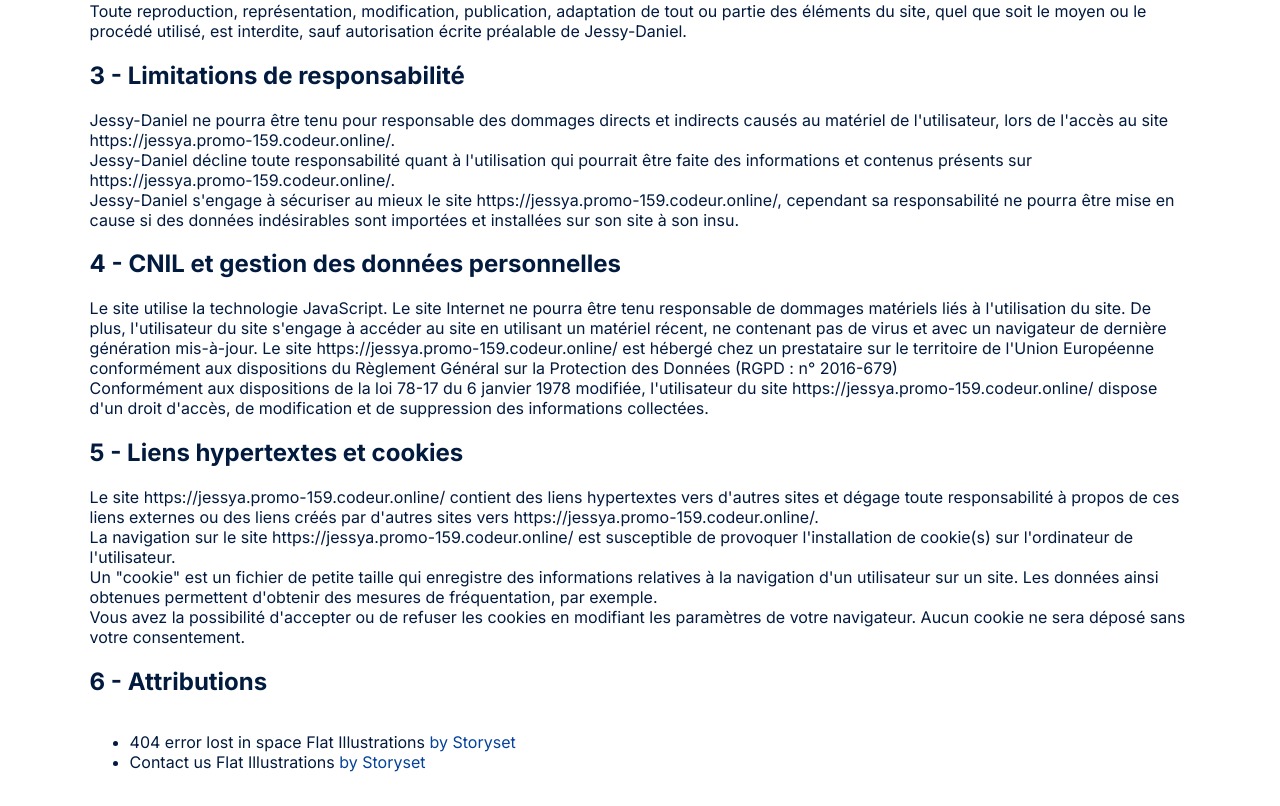
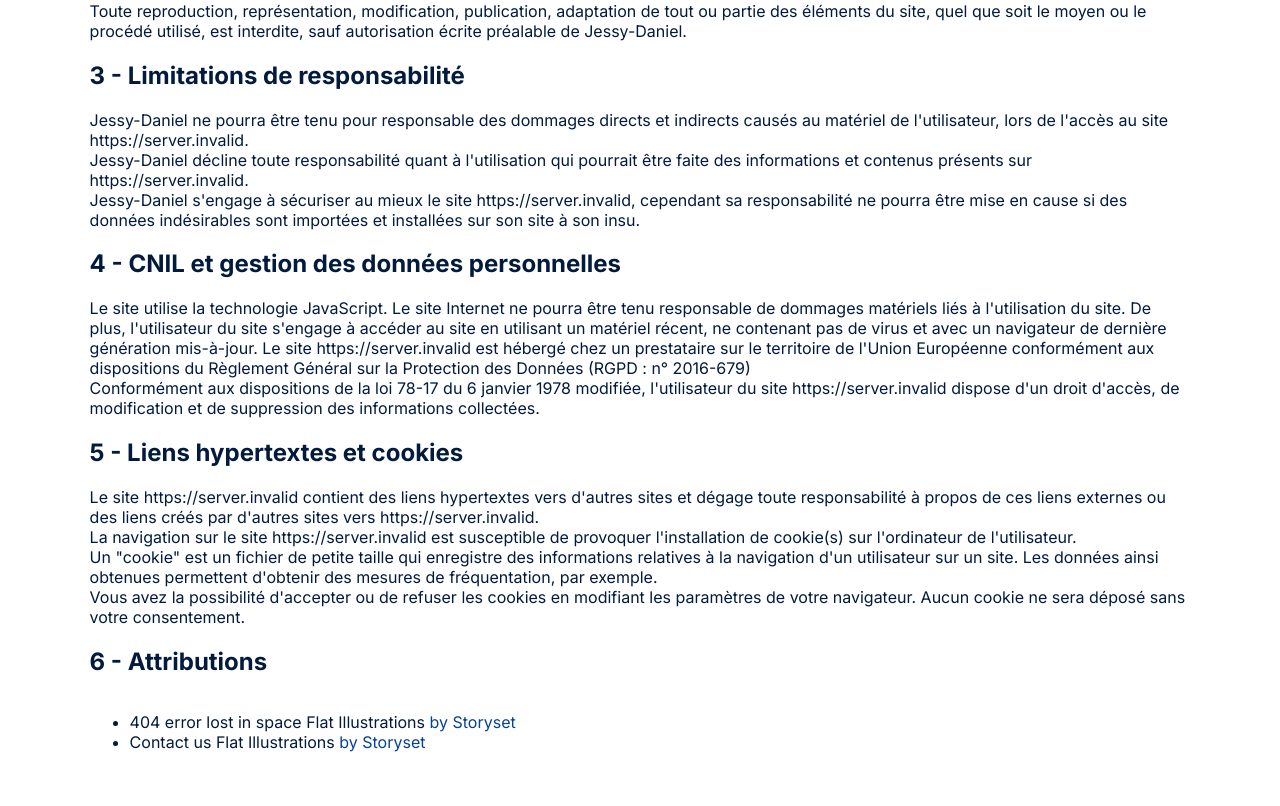
Before and after one commit to J-D25/portfolio, a React (Create React App) app: page /legals in a window 1280 px wide. Shown: the part 466-1272 px from the top of the page. Built offline with nearby package versions, Linux system fonts and the light colour scheme; no server answers.

Commit message:
UPD - src/components/Legals.js : Remplacement des valeurs par les variables d'environnement

```diff
--- a/src/components/Legals.js
+++ b/src/components/Legals.js
@@ -5,7 +5,7 @@ export default function Legals() {
     <div className="App-content">
       <h1>Mentions légales</h1>
       <h2>1 - Édition du site</h2>
-      <p>En vertu de l'article 6 de la loi n° 2004-575 du 21 juin 2004 pour la confiance dans l'économie numérique, il est précisé aux utilisateurs du site internet https://jessya.promo-159.codeur.online/ l'identité des différents intervenants dans le cadre de sa réalisation et de son suivi :</p>
+      <p>En vertu de l'article 6 de la loi n° 2004-575 du 21 juin 2004 pour la confiance dans l'économie numérique, il est précisé aux utilisateurs du site internet {process.env.REACT_APP_URL} l'identité des différents intervenants dans le cadre de sa réalisation et de son suivi :</p>
 
       <p>Responsable publication : M. AUZANNEAU Jessy-Daniel</p>
       <p>Hébergeur : OVH SAS - 2 rue Kellermann - BP 80157 - 59053 Roubaix Cedex 1 - Téléphone : 1007</p>
@@ -16,21 +16,21 @@ export default function Legals() {
       <p>Toute reproduction, représentation, modification, publication, adaptation de tout ou partie des éléments du site, quel que soit le moyen ou le procédé utilisé, est interdite, sauf autorisation écrite préalable de Jessy-Daniel.</p>
 
       <h2>3 - Limitations de responsabilité</h2>
-      <p>Jessy-Daniel ne pourra être tenu pour responsable des dommages directs et indirects causés au matériel de l'utilisateur, lors de l'accès au site https://jessya.promo-159.codeur.online/.</p>
+      <p>Jessy-Daniel ne pourra être tenu pour responsable des dommages directs et indirects causés au matériel de l'utilisateur, lors de l'accès au site {process.env.REACT_APP_URL}.</p>
 
-      <p>Jessy-Daniel décline toute responsabilité quant à l'utilisation qui pourrait être faite des informations et contenus présents sur https://jessya.promo-159.codeur.online/.</p>
+      <p>Jessy-Daniel décline toute responsabilité quant à l'utilisation qui pourrait être faite des informations et contenus présents sur {process.env.REACT_APP_URL}.</p>
 
-      <p>Jessy-Daniel s'engage à sécuriser au mieux le site https://jessya.promo-159.codeur.online/, cependant sa responsabilité ne pourra être mise en cause si des données indésirables sont importées et installées sur son site à son insu.</p>
+      <p>Jessy-Daniel s'engage à sécuriser au mieux le site {process.env.REACT_APP_URL}, cependant sa responsabilité ne pourra être mise en cause si des données indésirables sont importées et installées sur son site à son insu.</p>
 
       <h2>4 - CNIL et gestion des données personnelles</h2>
-      <p>Le site utilise la technologie JavaScript. Le site Internet ne pourra être tenu responsable de dommages matériels liés à l'utilisation du site. De plus, l'utilisateur du site s'engage à accéder au site en utilisant un matériel récent, ne contenant pas de virus et avec un navigateur de dernière génération mis-à-jour. Le site https://jessya.promo-159.codeur.online/ est hébergé chez un prestataire sur le territoire de l'Union Européenne conformément aux dispositions du Règlement Général sur la Protection des Données (RGPD : n° 2016-679)</p>
+      <p>Le site utilise la technologie JavaScript. Le site Internet ne pourra être tenu responsable de dommages matériels liés à l'utilisation du site. De plus, l'utilisateur du site s'engage à accéder au site en utilisant un matériel récent, ne contenant pas de virus et avec un navigateur de dernière génération mis-à-jour. Le site {process.env.REACT_APP_URL} est hébergé chez un prestataire sur le territoire de l'Union Européenne conformément aux dispositions du Règlement Général sur la Protection des Données (RGPD : n° 2016-679)</p>
 
-      <p>Conformément aux dispositions de la loi 78-17 du 6 janvier 1978 modifiée, l'utilisateur du site https://jessya.promo-159.codeur.online/ dispose d'un droit d'accès, de modification et de suppression des informations collectées.</p>
+      <p>Conformément aux dispositions de la loi 78-17 du 6 janvier 1978 modifiée, l'utilisateur du site {process.env.REACT_APP_URL} dispose d'un droit d'accès, de modification et de suppression des informations collectées.</p>
 
       <h2>5 - Liens hypertextes et cookies</h2>
-      <p>Le site https://jessya.promo-159.codeur.online/ contient des liens hypertextes vers d'autres sites et dégage toute responsabilité à propos de ces liens externes ou des liens créés par d'autres sites vers https://jessya.promo-159.codeur.online/.</p>
+      <p>Le site {process.env.REACT_APP_URL} contient des liens hypertextes vers d'autres sites et dégage toute responsabilité à propos de ces liens externes ou des liens créés par d'autres sites vers {process.env.REACT_APP_URL}.</p>
 
-      <p>La navigation sur le site https://jessya.promo-159.codeur.online/ est susceptible de provoquer l'installation de cookie(s) sur l'ordinateur de l'utilisateur.</p>
+      <p>La navigation sur le site {process.env.REACT_APP_URL} est susceptible de provoquer l'installation de cookie(s) sur l'ordinateur de l'utilisateur.</p>
 
       <p>Un "cookie" est un fichier de petite taille qui enregistre des informations relatives à la navigation d'un utilisateur sur un site. Les données ainsi obtenues permettent d'obtenir des mesures de fréquentation, par exemple.</p>
 
```
